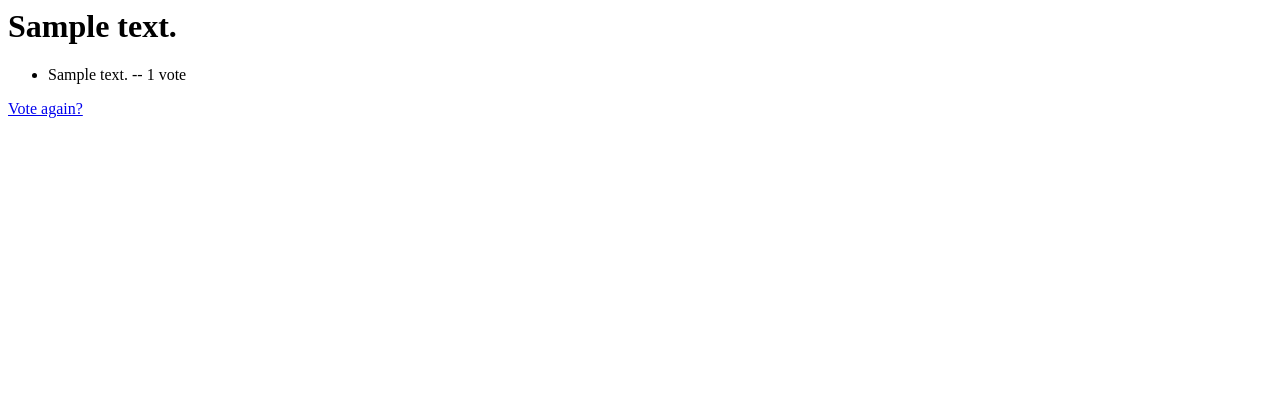
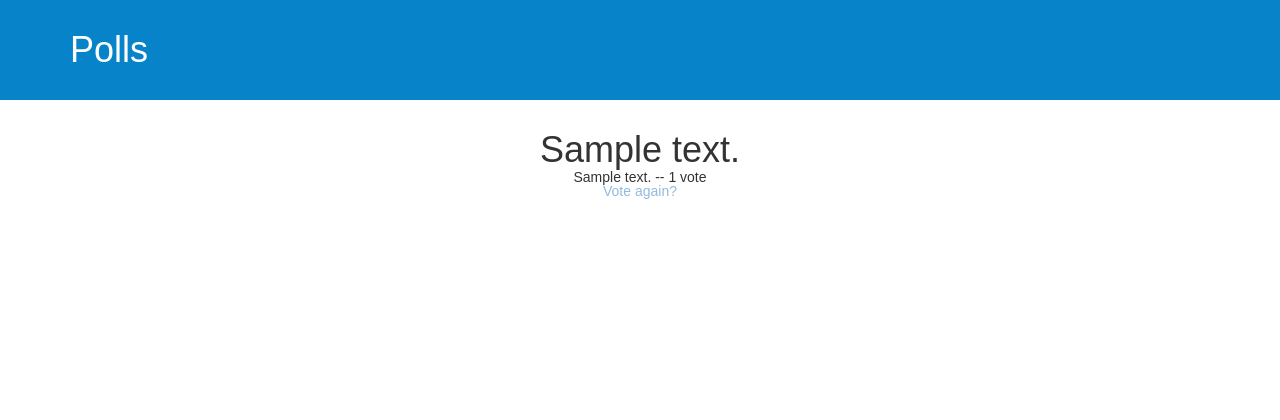
Before and after one commit to DanilXO/django_lesson, a Django app: page /1/results/ in a window 1280 px wide. Shown: the top 420 px of the page. Before the commit the page ends 118 px from the top, so only its background shows below. Run offline with Django 3.2, Linux system fonts and the light colour scheme; tables that the repository leaves empty hold one stand-in row (values such as "Sample post"); some libraries are stand-ins or nearby versions.

Commit message:
lesson 5

```diff
--- a/polls/forms.py
+++ b/polls/forms.py
@@ -3,8 +3,8 @@ from django.contrib.auth.models import User
 
 
 class LogInForm(forms.Form):
-    username = forms.CharField(label='Login: ', max_length=100)
-    password = forms.CharField(label='Password: ', widget=forms.PasswordInput())
+    username = forms.CharField(label='Login', max_length=100)
+    password = forms.CharField(label='Pass', max_length=100)
 
 
 class SignUpForm(forms.Form):
--- /dev/null
+++ b/polls/static/css/polls.css
@@ -0,0 +1,305 @@
+/* =Reset default browser CSS. Based on work by Eric Meyer: http://meyerweb.com/eric/tools/css/reset/index.html
+-------------------------------------------------------------- */
+html, body, div, span, applet, object, iframe,
+h1, h2, h3, h4, h5, h6, p, blockquote, pre,
+a, abbr, acronym, address, big, cite, code,
+del, dfn, em, font, img, ins, kbd, q, s, samp,
+small, strike, strong, sub, sup, tt, var,
+b, u, i, center,
+dl, dt, dd, ol, ul, li,
+fieldset, form, label, legend,
+table, caption, tbody, tfoot, thead, tr, th, td {
+  background: transparent;
+  border: 0;
+  margin: 0;
+  padding: 0;
+  vertical-align: baseline; }
+
+body {
+  line-height: 1; }
+
+h1, h2, h3, h4, h5, h6 {
+  clear: both;
+  font-weight: normal; }
+
+ol, ul {
+  list-style: none; }
+/* BASIC */
+header {
+  background-color:#0683C9;
+  color: white;
+  height: 100px;
+  width: 100%;
+}
+header h1 {
+    float: left;
+    margin-top: 30px;
+}
+body {
+  font-family: "Poppins", sans-serif;
+  height: 100vh;
+}
+
+a {
+  color: #92badd;
+  display:inline-block;
+  text-decoration: none;
+  font-weight: 400;
+}
+
+h2 {
+  text-align: center;
+  font-size: 16px;
+  font-weight: 600;
+  text-transform: uppercase;
+  display:inline-block;
+  margin: 40px 8px 10px 8px;
+  color: #cccccc;
+}
+
+
+
+/* STRUCTURE */
+
+.wrapper {
+  display: flex;
+  align-items: center;
+  flex-direction: column;
+  justify-content: center;
+  width: 100%;
+  min-height: 100%;
+  padding: 20px;
+}
+
+#formContent {
+  -webkit-border-radius: 10px 10px 10px 10px;
+  border-radius: 10px 10px 10px 10px;
+  background: #fff;
+  padding: 30px;
+  width: 90%;
+  max-width: 450px;
+  position: relative;
+  padding: 0px;
+  -webkit-box-shadow: 0 30px 60px 0 rgba(0,0,0,0.3);
+  box-shadow: 0 30px 60px 0 rgba(0,0,0,0.3);
+  text-align: center;
+}
+
+#formFooter {
+  background-color: #f6f6f6;
+  border-top: 1px solid #dce8f1;
+  padding: 25px;
+  text-align: center;
+  -webkit-border-radius: 0 0 10px 10px;
+  border-radius: 0 0 10px 10px;
+}
+
+
+
+/* TABS */
+
+h2.inactive {
+  color: #cccccc;
+}
+
+h2.active {
+  color: #0d0d0d;
+  border-bottom: 2px solid #5fbae9;
+}
+
+
+
+/* FORM TYPOGRAPHY*/
+
+input[type=button], input[type=submit], input[type=reset]  {
+  background-color: #56baed;
+  border: none;
+  color: white;
+  padding: 15px 80px;
+  text-align: center;
+  text-decoration: none;
+  display: inline-block;
+  text-transform: uppercase;
+  font-size: 13px;
+  -webkit-box-shadow: 0 10px 30px 0 rgba(95,186,233,0.4);
+  box-shadow: 0 10px 30px 0 rgba(95,186,233,0.4);
+  -webkit-border-radius: 5px 5px 5px 5px;
+  border-radius: 5px 5px 5px 5px;
+  margin: 5px 20px 40px 20px;
+  -webkit-transition: all 0.3s ease-in-out;
+  -moz-transition: all 0.3s ease-in-out;
+  -ms-transition: all 0.3s ease-in-out;
+  -o-transition: all 0.3s ease-in-out;
+  transition: all 0.3s ease-in-out;
+}
+
+input[type=button]:hover, input[type=submit]:hover, input[type=reset]:hover  {
+  background-color: #39ace7;
+}
+
+input[type=button]:active, input[type=submit]:active, input[type=reset]:active  {
+  -moz-transform: scale(0.95);
+  -webkit-transform: scale(0.95);
+  -o-transform: scale(0.95);
+  -ms-transform: scale(0.95);
+  transform: scale(0.95);
+}
+
+input[type=text] {
+  background-color: #f6f6f6;
+  border: none;
+  color: #0d0d0d;
+  padding: 15px 32px;
+  text-align: center;
+  text-decoration: none;
+  display: inline-block;
+  font-size: 16px;
+  margin: 5px;
+  width: 85%;
+  border: 2px solid #f6f6f6;
+  -webkit-transition: all 0.5s ease-in-out;
+  -moz-transition: all 0.5s ease-in-out;
+  -ms-transition: all 0.5s ease-in-out;
+  -o-transition: all 0.5s ease-in-out;
+  transition: all 0.5s ease-in-out;
+  -webkit-border-radius: 5px 5px 5px 5px;
+  border-radius: 5px 5px 5px 5px;
+}
+
+input[type=text]:focus {
+  background-color: #fff;
+  border-bottom: 2px solid #5fbae9;
+}
+
+input[type=text]:placeholder {
+  color: #cccccc;
+}
+
+.qlist {
+  color: #333333;
+  font-size: 3em;
+}
+
+
+
+/* ANIMATIONS */
+
+/* Simple CSS3 Fade-in-down Animation */
+.fadeInDown {
+  -webkit-animation-name: fadeInDown;
+  animation-name: fadeInDown;
+  -webkit-animation-duration: 1s;
+  animation-duration: 1s;
+  -webkit-animation-fill-mode: both;
+  animation-fill-mode: both;
+}
+
+@-webkit-keyframes fadeInDown {
+  0% {
+    opacity: 0;
+    -webkit-transform: translate3d(0, -100%, 0);
+    transform: translate3d(0, -100%, 0);
+  }
+  100% {
+    opacity: 1;
+    -webkit-transform: none;
+    transform: none;
+  }
+}
+
+@keyframes fadeInDown {
+  0% {
+    opacity: 0;
+    -webkit-transform: translate3d(0, -100%, 0);
+    transform: translate3d(0, -100%, 0);
+  }
+  100% {
+    opacity: 1;
+    -webkit-transform: none;
+    transform: none;
+  }
+}
+
+/* Simple CSS3 Fade-in Animation */
+@-webkit-keyframes fadeIn { from { opacity:0; } to { opacity:1; } }
+@-moz-keyframes fadeIn { from { opacity:0; } to { opacity:1; } }
+@keyframes fadeIn { from { opacity:0; } to { opacity:1; } }
+
+.fadeIn {
+  opacity:0;
+  -webkit-animation:fadeIn ease-in 1;
+  -moz-animation:fadeIn ease-in 1;
+  animation:fadeIn ease-in 1;
+
+  -webkit-animation-fill-mode:forwards;
+  -moz-animation-fill-mode:forwards;
+  animation-fill-mode:forwards;
+
+  -webkit-animation-duration:1s;
+  -moz-animation-duration:1s;
+  animation-duration:1s;
+}
+
+.fadeIn.first {
+  -webkit-animation-delay: 0.4s;
+  -moz-animation-delay: 0.4s;
+  animation-delay: 0.4s;
+}
+
+.fadeIn.second {
+  -webkit-animation-delay: 0.6s;
+  -moz-animation-delay: 0.6s;
+  animation-delay: 0.6s;
+}
+
+.fadeIn.third {
+  -webkit-animation-delay: 0.8s;
+  -moz-animation-delay: 0.8s;
+  animation-delay: 0.8s;
+}
+
+.fadeIn.fourth {
+  -webkit-animation-delay: 1s;
+  -moz-animation-delay: 1s;
+  animation-delay: 1s;
+}
+
+/* Simple CSS3 Fade-in Animation */
+.underlineHover:after {
+  display: block;
+  left: 0;
+  bottom: -10px;
+  width: 0;
+  height: 2px;
+  background-color: #56baed;
+  content: "";
+  transition: width 0.2s;
+}
+
+.underlineHover:hover {
+  color: #0d0d0d;
+}
+
+.underlineHover:hover:after{
+  width: 100%;
+}
+
+/* OTHERS */
+
+*:focus {
+    outline: none;
+}
+
+#icon {
+  width:60%;
+}
+
+.top {
+  display: flex;
+  align-items: center;
+  flex-direction: column;
+  justify-content: flex-start;
+  width: 100%;
+  min-height: 100%;
+  padding: 30px;
+}
--- /dev/null
+++ b/polls/templates/polls/base.html
@@ -0,0 +1,28 @@
+<html>
+<head>
+{% load static %}
+{% load bootstrap3 %}
+<script src="{% bootstrap_jquery_url %}"></script>
+{% bootstrap_javascript %}
+{% bootstrap_css %}
+<title>Django Girls blog</title>
+<link href='//fonts.googleapis.com/css?family=Lobster&subset=latin,latin-ext' rel='stylesheet' type='text/css'>
+<link rel="stylesheet" href="{% static 'css/polls.css' %}">
+</head>
+<body>
+<header>
+    <div class="container clearfix">
+        <h1 id="logo">Polls</h1>
+{#        <nav>#}
+{#            <a href="">Lorem</a>#}
+{#            <a href="">Ipsum</a>#}
+{#            <a href="">Dolor</a>#}
+{#        </nav>#}
+    </div>
+</header><!-- /header -->
+<div class="top">
+{% block content %}
+{% endblock %}
+</div>
+</body>
+</html>
--- a/polls/templates/polls/detail.html
+++ b/polls/templates/polls/detail.html
@@ -1,3 +1,5 @@
+{% extends 'polls/base.html' %}
+{% block content %}
 <h1>{{ question.question_text }}</h1>
 {% if error_message %}<p><strong>{{ error_message }}</strong></p>{% endif %}
 <form action="{% url 'polls:vote' question.id %}" method="post">
@@ -8,3 +10,4 @@
 {% endfor %}
 <input type="submit" value="Vote" />
 </form>
+{% endblock %}
--- a/polls/templates/polls/results.html
+++ b/polls/templates/polls/results.html
@@ -1,3 +1,5 @@
+{% extends 'polls/base.html' %}
+{% block content %}
 <h1>{{ question.question_text }}</h1>
 
 <ul>
@@ -7,3 +9,4 @@
 </ul>
 
 <a href="{% url 'polls:detail' question.id %}">Vote again?</a>
+{% endblock %}
--- a/polls/urls.py
+++ b/polls/urls.py
@@ -5,7 +5,7 @@ from polls import views
 
 app_name = 'polls'
 urlpatterns = [
-    url(r'^$', views.IndexView.as_view(), name='index'),
+    url(r'^$', views.index, name='index'),
     url(r'^(?P<pk>[0-9]+)/$', views.DetailView.as_view(), name='detail'),
     url(r'^(?P<pk>[0-9]+)/results/$', views.ResultsView.as_view(), name='results'),
     url(r'^(?P<question_id>[0-9]+)/vote/$', views.vote, name='vote'),
--- a/polls/views.py
+++ b/polls/views.py
@@ -10,21 +10,21 @@ from django.views import generic
 from polls.forms import LogInForm
 from polls.models import Question, Choice
 
-# def index(request):
-#     latest_question_list = Question.objects.filter(pub_date__lte=timezone.now()).order_by('-pub_date')[:5]
-#     login_form = LogInForm()
-#     if login_form.is_valid():
-#         HttpResponseRedirect(reverse('polls:login'))
-#     context = {'latest_question_list': latest_question_list, 'login_form': login_form}
-#     return render(request, 'polls/index.html', context)
+def index(request):
+    latest_question_list = Question.objects.filter(pub_date__lte=timezone.now()).order_by('-pub_date')[:5]
+    login_form = LogInForm()
+    if login_form.is_valid():
+        HttpResponseRedirect(reverse('polls:login'))
+    context = {'latest_question_list': latest_question_list, 'login_form': login_form}
+    return render(request, 'polls/index.html', context)
 
-class IndexView(generic.ListView):
-    template_name = 'polls/index.html'
-    context_object_name = 'latest_question_list'
-
-    def get_queryset(self):
-        """Return the last five published questions."""
-        return Question.objects.filter(pub_date__lte=timezone.now()).order_by('-pub_date')[:5]
+# class IndexView(generic.ListView):
+#     template_name = 'polls/index.html'
+#     context_object_name = 'latest_question_list'
+#
+#     def get_queryset(self):
+#         """Return the last five published questions."""
+#         return Question.objects.filter(pub_date__lte=timezone.now()).order_by('-pub_date')[:5]
 
 class DetailView(generic.DetailView):
     model = Question
--- a/tutorialsite/settings.py
+++ b/tutorialsite/settings.py
@@ -32,6 +32,7 @@ ALLOWED_HOSTS = []
 
 INSTALLED_APPS = [
     'polls.apps.PollsConfig',
+    'bootstrap3',
     'django.contrib.admin',
     'django.contrib.auth',
     'django.contrib.contenttypes',
```
Also changed, not shown: polls/templates/polls/index.html (+12 -2 lines).
